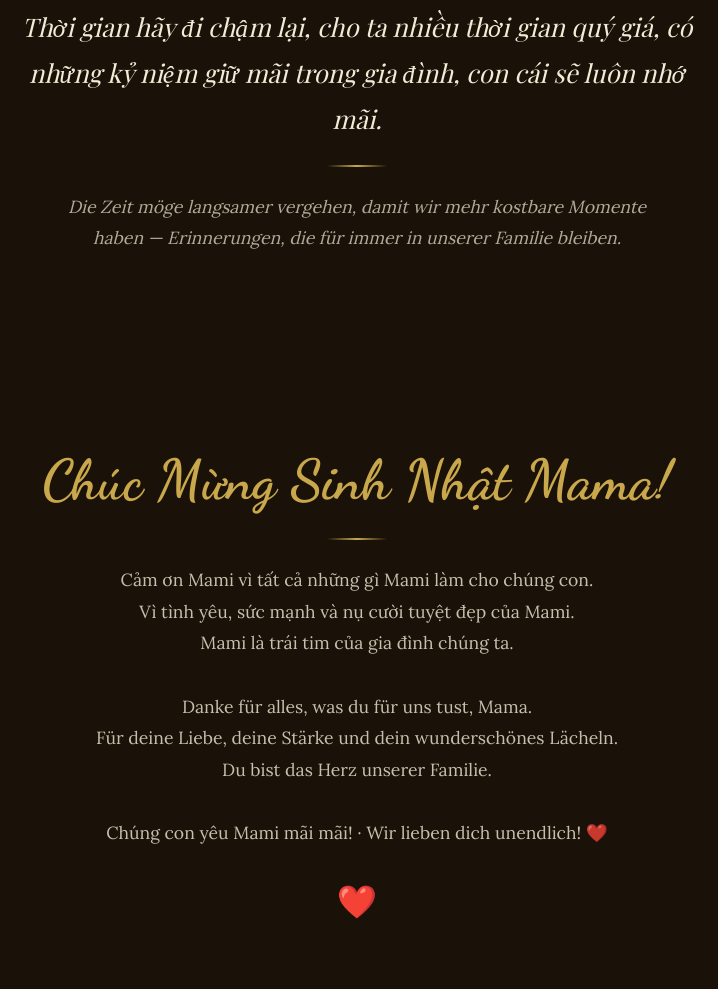
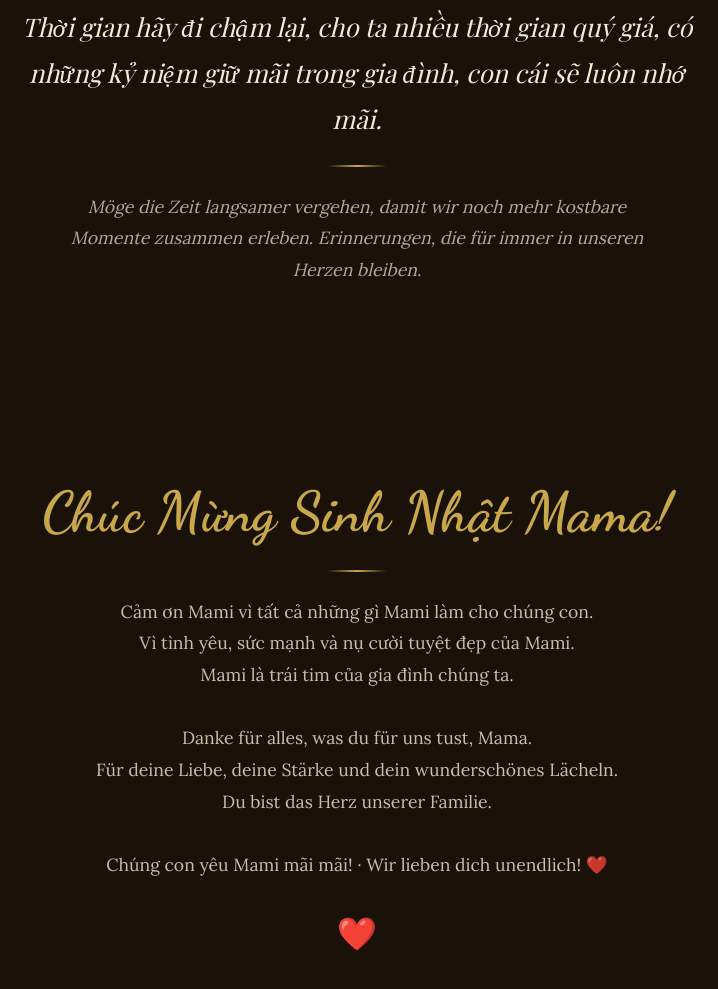
Before and after one commit to dangtu1190-tech/familie-app, a website: page index.html in a window 1280 px wide. Shown: the part 4147-5136 px from the top of the page, without its empty margins (283-1001 px from the left). Drawn offline with nearby package versions, Linux system fonts and the light colour scheme; a web font is replaced by a local one.

Commit message:
Text angepasst

```diff
--- a/index.html
+++ b/index.html
@@ -636,8 +636,8 @@
     </div>
     <div class="divider"></div>
     <div class="quote-vietnamese" style="font-size: 1.1rem; font-family: 'Lora', serif; font-style: italic; color: var(--warm-text); opacity: 0.7; margin-top: 1rem;">
-        Die Zeit möge langsamer vergehen, damit wir mehr kostbare Momente haben —
-        Erinnerungen, die für immer in unserer Familie bleiben.
+        Möge die Zeit langsamer vergehen, damit wir noch mehr kostbare Momente zusammen erleben.
+        Erinnerungen, die für immer in unseren Herzen bleiben.
     </div>
 </section>
 
```
